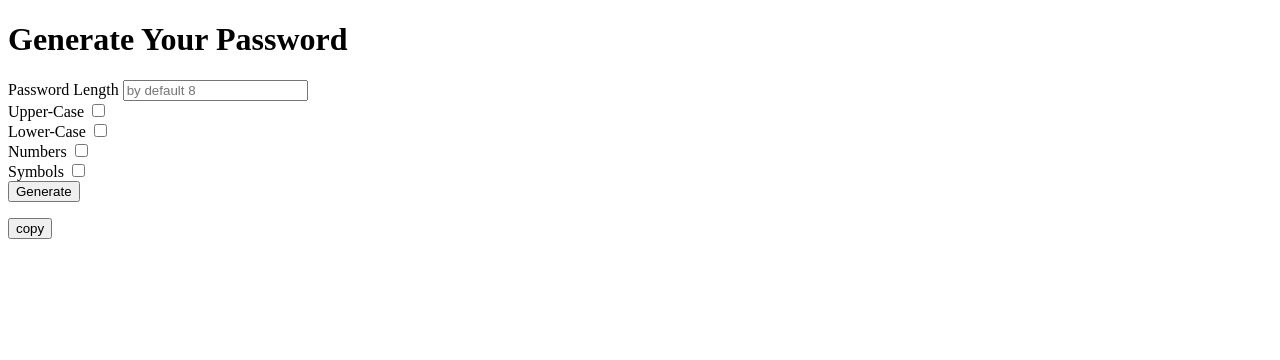
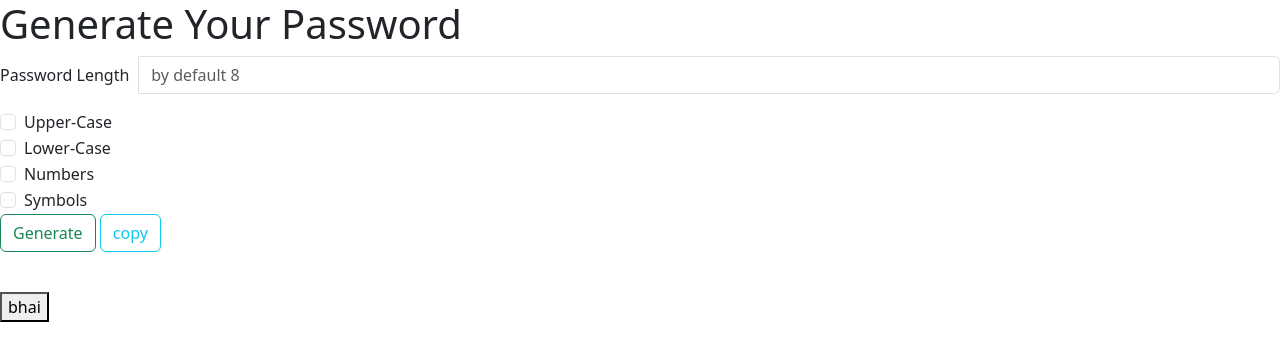
Before and after one commit to zoro-44/temp, a plain HTML site: page index.html in a window 1280 px wide. Drawn offline with nearby package versions, Linux system fonts and the light colour scheme; some packages are replaced by stand-ins of ours; a script that the page names is missing.

Commit message:
Update index.html

```diff
--- a/index.html
+++ b/index.html
@@ -4,38 +4,56 @@
     <meta charset="UTF-8">
     <meta name="viewport" content="width=device-width, initial-scale=1.0">
     <title>Generate Your Password</title>
+    <link rel="stylesheet" href="style.css">
+    <script type="module" src="https://unpkg.com/@splinetool/viewer@1.10.52/build/spline-viewer.js"></script>
+
+    <link href="https://cdn.jsdelivr.net/npm/bootstrap@5.3.8/dist/css/bootstrap.min.css" rel="stylesheet" integrity="sha384-sRIl4kxILFvY47J16cr9ZwB07vP4J8+LH7qKQnuqkuIAvNWLzeN8tE5YBujZqJLB" crossorigin="anonymous">
+  </head>
 </head>
 <body>
-    <h1>Generate Your Password</h1>
-    <!-- <textarea name="" id="area"></textarea> -->
-    <!-- <div>
-        <p id="text">hey you!!!!!</p>
-    </div> -->
-    <div id="parameters">
-        <div>
-            <label for="len">Password Length </label>
-            <input type="text" name="len" id="len" inputmode="numeric" placeholder="by default 8">
+    <!-- Spline background -->
+<div class="spline-bg">
+  <spline-viewer url="https://prod.spline.design/j6gjtPgdPQjtWmzh/scene.splinecode"></spline-viewer>
+</div>
+
+    <div class="normal">
+        <h1>Generate Your Password</h1>
+        <div class="parameters">
+            <div class="input-group mb-3" style="display: flex; align-items: center; gap: 10px;">
+                <label for="len" style="min-width: 120px;">Password Length</label>
+                <input type="text" name="len" id="len" placeholder="by default 8" class="form-control" minlength="4" maxlength="20">
+            </div>
+            <div class="form-check">
+                <label for="cap" class="form-check-label" > Upper-Case</label>
+                <input type="checkbox" name="cap" id="cap" class="form-check-input">
+            </div>
+            <div class="form-check">
+                <label for="small" class="form-check-label"> Lower-Case</label>
+                <input type="checkbox" name="small" id="small" class="form-check-input">
+            </div>
+            <div class="form-check">
+                <label for="num" class="form-check-label">Numbers</label>
+                <input type="checkbox" name="num" id="num" class="form-check-input">
+            </div>
+            <div class="form-check">
+                <label for="sym" class="form-check-label">Symbols</label>
+                <input type="checkbox" name="syb" id="sym" class="form-check-input">
+            </div>
         </div>
-        <div>
-            <label for="cap"> Upper-Case</label>
-            <input type="checkbox" name="cap" id="cap">
+        <div class="buttons">
+            <button id="gen" class="btn btn-outline-success">Generate</button>
+            <button id="btn" class="btn btn-outline-info">copy</button>
         </div>
-        <div>
-            <label for="small"> Lower-Case</label>
-            <input type="checkbox" name="small" id="small">
+        <div class="result">
+            <p id="out"></p>
         </div>
-        <div>
-            <label for="num">Numbers</label>
-            <input type="checkbox" name="num" id="num">
-        </div>
-        <div>
-            <label for="sym">Symbols</label>
-            <input type="checkbox" name="syb" id="sym">
-        </div>
+        <br>
+        <button id="t">bhai</button>
     </div>
-    <button id="gen">Generate</button>
-    <p id="out"></p>
-    <button id="btn">copy</button>
+
     <script src="script.js"></script>
+    <script src="https://cdn.jsdelivr.net/npm/bootstrap@5.3.8/dist/js/bootstrap.bundle.min.js" integrity="sha384-FKyoEForCGlyvwx9Hj09JcYn3nv7wiPVlz7YYwJrWVcXK/BmnVDxM+D2scQbITxI" crossorigin="anonymous"></script>
+    <script src="https://cdn.jsdelivr.net/npm/@popperjs/core@2.11.8/dist/umd/popper.min.js" integrity="sha384-I7E8VVD/ismYTF4hNIPjVp/Zjvgyol6VFvRkX/vR+Vc4jQkC+hVqc2pM8ODewa9r" crossorigin="anonymous"></script>
+<script src="https://cdn.jsdelivr.net/npm/bootstrap@5.3.8/dist/js/bootstrap.min.js" integrity="sha384-G/EV+4j2dNv+tEPo3++6LCgdCROaejBqfUeNjuKAiuXbjrxilcCdDz6ZAVfHWe1Y" crossorigin="anonymous"></script>
 </body>
 </html>
```
